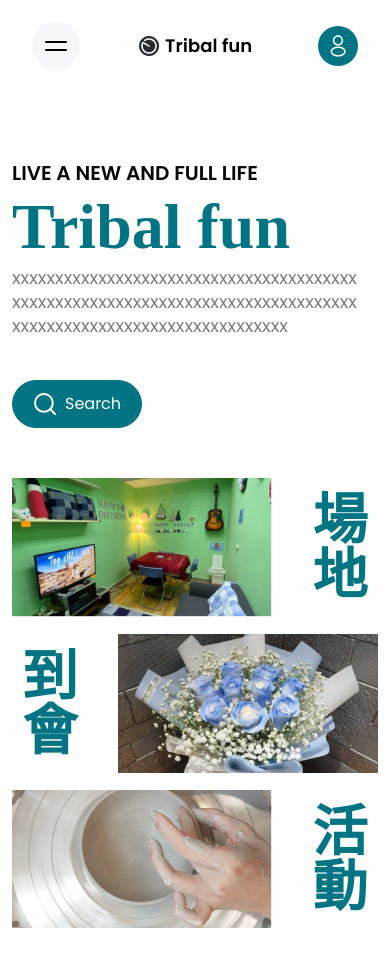
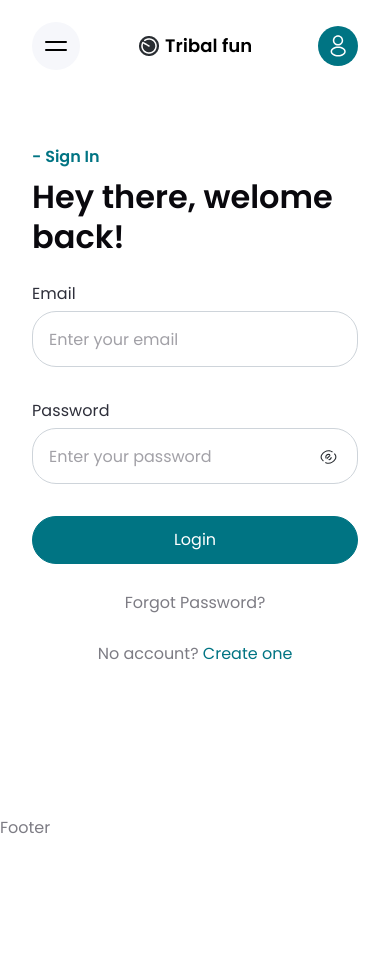
Before and after one commit to heliconho/tribalfun, a React (Create React App) app: page /login in a window 390 px wide. Shown: the top 966 px of the page. After the commit the page ends 844 px from the top, so only its background shows below. Built offline with nearby package versions, Linux system fonts and the light colour scheme; a web font is replaced by a local one.

Commit message:
auth pages design updated on mobile

```diff
--- a/src/App.js
+++ b/src/App.js
@@ -2,16 +2,20 @@ import "bootstrap/dist/css/bootstrap.min.css";
 import "bootstrap/dist/js/bootstrap.bundle.js";
 import { BrowserRouter, Route, Routes } from "react-router-dom";
 import "./App.scss";
+import ConfirmEmailPage from "./pages/auth/ConfirmEmailPage";
+import ForgetPassPage from "./pages/auth/ForgetPassPage";
+import SignInPage from "./pages/auth/SignInPage";
+import SignUpPage from "./pages/auth/SignUpPage";
 import Landing from "./pages/landing/Landing";
 function App() {
 	return (
 		<BrowserRouter>
 			<Routes>
 				<Route path="/" element={<Landing />} />
-				<Route path="/login" element={<Landing />} />
-				<Route path="/sign-up" element={<Landing />} />
-				<Route path="/forget-pass" element={<Landing />} />
-				<Route path="/confirm-email" element={<Landing />} />
+				<Route path="/login" element={<SignInPage />} />
+				<Route path="/sign-up" element={<SignUpPage />} />
+				<Route path="/forget-pass" element={<ForgetPassPage />} />
+				<Route path="/confirm-email" element={<ConfirmEmailPage />} />
 			</Routes>
 		</BrowserRouter>
 	);
--- a/src/App.scss
+++ b/src/App.scss
@@ -872,7 +872,7 @@ header {
 	@include breakpoint(max-lg) {
 		flex-wrap: wrap;
 		gap: 50px;
-		padding-block: 65px;
+		padding-block: 65px 140px;
 		.images-area,
 		.content-area {
 			width: 100%;
@@ -1072,3 +1072,11 @@ header {
 		flex-grow: 1;
 	}
 }
+.auth-section {
+	padding: 53px 0 150px;
+	.container {
+		@include breakpoint(max-sm) {
+			padding-inline: 32px;
+		}
+	}
+}
--- a/src/components/ForgetPass.jsx
+++ b/src/components/ForgetPass.jsx
@@ -1,5 +1,5 @@
 import React from "react";
-import { Link } from "react-router-dom";
+import { useNavigate } from "react-router-dom";
 import logo from "../assets/img/logo.png";
 import useScreen from "../hooks/useScreen";
 import Input from "./Input";
@@ -8,6 +8,7 @@ const ForgetPass = () => {
 	const handleSubmit = (e) => {
 		e.preventDefault();
 	};
+	const navigate = useNavigate();
 	return (
 		<>
 			<form onSubmit={handleSubmit}>
@@ -23,14 +24,14 @@ const ForgetPass = () => {
 					<button className="cmn-btn w-100" type="submit">
 						Reset Password
 					</button>
-					<div className="mt-32">
+					<div className="mt-32 text-center">
 						{screen < 576 ? (
-							<Link
+							<span
 								className="text-body cursor-pointer"
-								to="/forget-pass"
+								onClick={() => navigate(-1)}
 							>
 								Cancel
-							</Link>
+							</span>
 						) : (
 							<span
 								className="text-body cursor-pointer"
--- a/src/components/LandingLayout.jsx
+++ b/src/components/LandingLayout.jsx
@@ -1,11 +1,13 @@
 import React from "react";
 import Header from "./Header";
+import Footer from "./Footer";
 
 const LandingLayout = ({ children }) => {
 	return (
 		<>
 			<Header />
 			{children}
+			<Footer />
 		</>
 	);
 };
--- a/src/components/SignIn.jsx
+++ b/src/components/SignIn.jsx
@@ -28,7 +28,7 @@ const SignIn = () => {
 					<button className="cmn-btn w-100" type="submit">
 						Login
 					</button>
-					<div className="my-32">
+					<div className="my-32 text-center">
 						{screen < 576 ? (
 							<Link
 								className="text-body cursor-pointer"
@@ -46,7 +46,7 @@ const SignIn = () => {
 							</span>
 						)}
 					</div>
-					<div>
+					<div className="text-center">
 						No account?{" "}
 						{screen < 576 ? (
 							<Link className="text-base" to="/sign-up">
--- a/src/components/SignUp.jsx
+++ b/src/components/SignUp.jsx
@@ -49,7 +49,7 @@ const SignUp = () => {
 							Sign Up
 						</button>
 					)}
-					<div className="my-32">
+					<div className="my-32 text-center">
 						{screen < 576 ? (
 							<Link
 								className="text-body cursor-pointer"
@@ -67,7 +67,7 @@ const SignUp = () => {
 							</span>
 						)}
 					</div>
-					<div>
+					<div className="text-center">
 						Already have an account?{" "}
 						{screen < 576 ? (
 							<Link className="text-base" to="/login">
--- /dev/null
+++ b/src/pages/auth/ConfirmEmailPage.jsx
@@ -0,0 +1,19 @@
+import React from "react";
+import ConfirmEmail from "../../components/ConfirmEmail";
+import LandingLayout from "../../components/LandingLayout";
+
+const ConfirmEmailPage = () => {
+	return (
+		<>
+			<LandingLayout>
+				<section className="auth-section">
+					<div className="container">
+						<ConfirmEmail />
+					</div>
+				</section>
+			</LandingLayout>
+		</>
+	);
+};
+
+export default ConfirmEmailPage;
--- /dev/null
+++ b/src/pages/auth/ForgetPassPage.jsx
@@ -0,0 +1,16 @@
+import React from "react";
+import ForgetPass from "../../components/ForgetPass";
+
+const ForgetPassPage = () => {
+	return (
+		<>
+			<section className="auth-section">
+				<div className="container">
+					<ForgetPass />
+				</div>
+			</section>
+		</>
+	);
+};
+
+export default ForgetPassPage;
--- /dev/null
+++ b/src/pages/auth/SignInPage.jsx
@@ -0,0 +1,19 @@
+import React from "react";
+import LandingLayout from "../../components/LandingLayout";
+import SignIn from "../../components/SignIn";
+
+const SignInPage = () => {
+	return (
+		<>
+			<LandingLayout>
+				<section className="auth-section">
+					<div className="container">
+						<SignIn />
+					</div>
+				</section>
+			</LandingLayout>
+		</>
+	);
+};
+
+export default SignInPage;
--- /dev/null
+++ b/src/pages/auth/SignUpPage.jsx
@@ -0,0 +1,16 @@
+import React from "react";
+import SignUp from "../../components/SignUp";
+
+const SignUpPage = () => {
+	return (
+		<>
+			<section className="auth-section">
+				<div className="container">
+					<SignUp />
+				</div>
+			</section>
+		</>
+	);
+};
+
+export default SignUpPage;
```
Also changed, not shown: src/assets/img/landing-banner/screencapture-staking-dotlab-app-2023-05-21-22_28_36.png (added).
